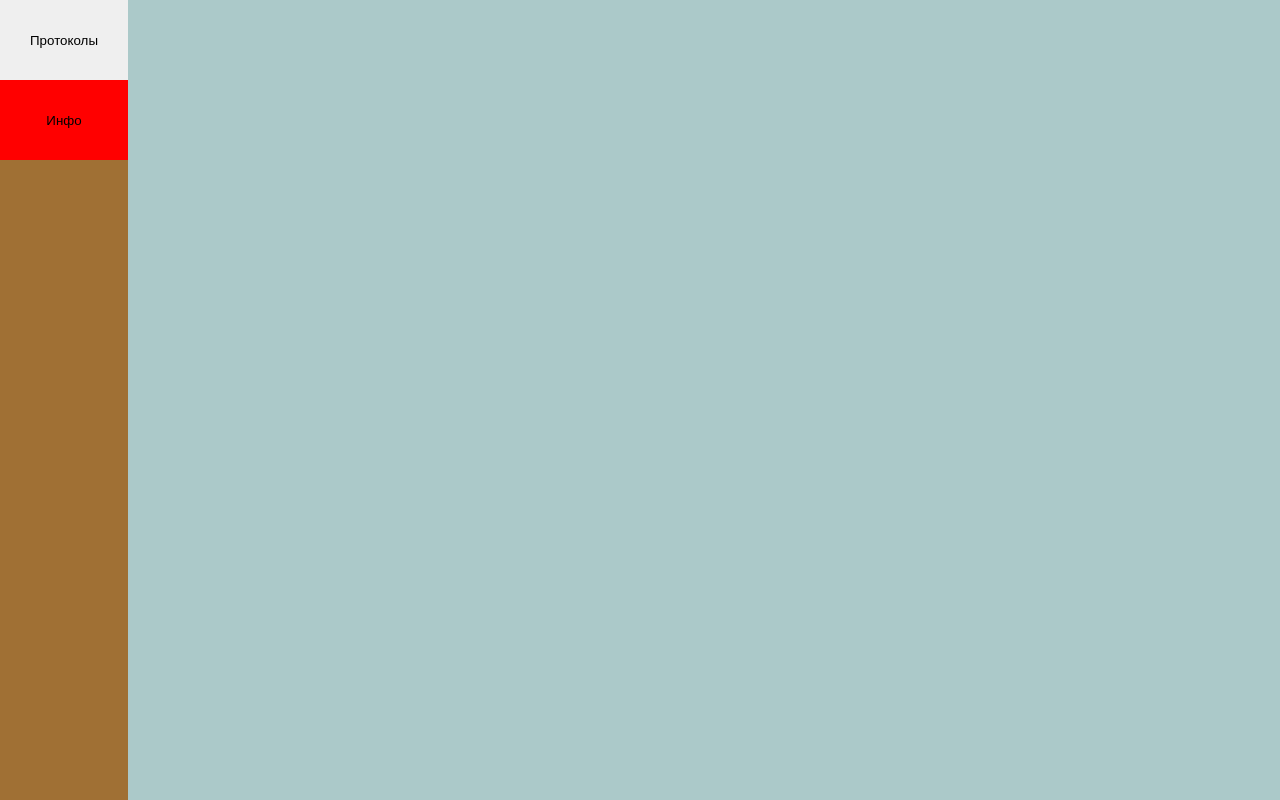
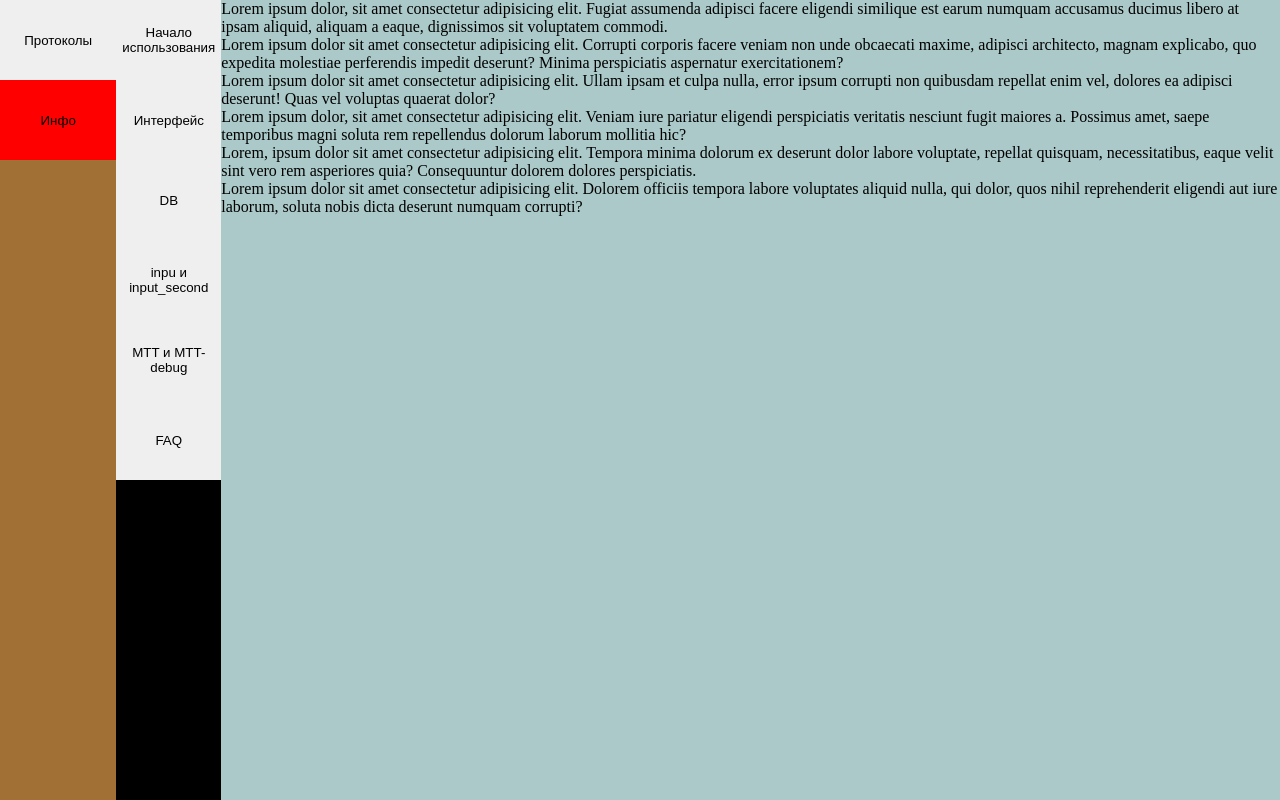
Before and after one commit to GooMang/tonometer-printing, a plain HTML site: page _internal/index.html in a window 1280 px wide. Both pictures are taken after a click on the button "Инфо". Drawn offline with Linux system fonts and the light colour scheme; files whose address does not match are found by name.

Commit message:
Version 2.1.1 minor fix bug

```diff
--- a/_internal/index.css
+++ b/_internal/index.css
@@ -71,6 +71,11 @@ body {
   height: 962px;
 }
 
+.img_check {
+  width: 400px;
+  height: 400px;
+}
+
 .full-info {
   display: flex;
 }
@@ -79,6 +84,12 @@ body {
   display: none;
 }
 
+.info-menu-type{
+  height: 100%;
+  width: 10%;
+  background-color: black;
+}
+
 .disable {
   pointer-events: none;
 }
--- a/_internal/index.html
+++ b/_internal/index.html
@@ -114,9 +114,11 @@
           <select class="basic_info" id="VerificationToolErrorValue"></select>
           <span id="base">Погрешность берётся из базы</span>
         </div>
+        <img src="img/Pop-cat-open.png" class="img_check hide" id = "check_open">
+        <img src="img/Pop-cat-close.png" class="img_check" id = "check_close">
         <button class="btn-printing" id="printing">Печать</button>
       </div>
-      <div style="margin-left: 150px;">
+      <div style="margin-left: 150px">
         <img
           src="img/MI-2582-2000.jpg"
           alt="МИ 2582-2000"
@@ -173,6 +175,61 @@
         />
       </div>
     </div>
+    <div class="full-info info-menu hide" style="width: 100%">
+      <div class="info-menu-type">
+        <button class="btn-menu btn-info-menu" value="start">
+          Начало использования
+        </button>
+        <button class="btn-menu btn-info-menu" value="interface">
+          Интерфейс
+        </button>
+        <button class="btn-menu btn-info-menu" value="DB">DB</button>
+        <button class="btn-menu btn-info-menu" value="input">
+          inpu и input_second
+        </button>
+        <button class="btn-menu btn-info-menu" value="MTT">
+          MTT и MTT-debug
+        </button>
+        <button class="btn-menu btn-info-menu" value="FAQ">FAQ</button>
+      </div>
+      <div>
+        <div class="menu-info-value" id="info-menu-type-start">
+          Lorem ipsum dolor, sit amet consectetur adipisicing elit. Fugiat
+          assumenda adipisci facere eligendi similique est earum numquam
+          accusamus ducimus libero at ipsam aliquid, aliquam a eaque,
+          dignissimos sit voluptatem commodi.
+        </div>
+        <div class="menu-info-value" id="info-menu-type-interface">
+          Lorem ipsum dolor sit amet consectetur adipisicing elit. Corrupti
+          corporis facere veniam non unde obcaecati maxime, adipisci architecto,
+          magnam explicabo, quo expedita molestiae perferendis impedit deserunt?
+          Minima perspiciatis aspernatur exercitationem?
+        </div>
+        <div class="menu-info-value" id="info-menu-type-DB">
+          Lorem ipsum dolor sit amet consectetur adipisicing elit. Ullam ipsam
+          et culpa nulla, error ipsum corrupti non quibusdam repellat enim vel,
+          dolores ea adipisci deserunt! Quas vel voluptas quaerat dolor?
+        </div>
+        <div class="menu-info-value" id="info-menu-type-input">
+          Lorem ipsum dolor, sit amet consectetur adipisicing elit. Veniam iure
+          pariatur eligendi perspiciatis veritatis nesciunt fugit maiores a.
+          Possimus amet, saepe temporibus magni soluta rem repellendus dolorum
+          laborum mollitia hic?
+        </div>
+        <div class="menu-info-value" id="info-menu-type-MTT">
+          Lorem, ipsum dolor sit amet consectetur adipisicing elit. Tempora
+          minima dolorum ex deserunt dolor labore voluptate, repellat quisquam,
+          necessitatibus, eaque velit sint vero rem asperiores quia?
+          Consequuntur dolorem dolores perspiciatis.
+        </div>
+        <div class="menu-info-value" id="info-menu-type-FAQ">
+          Lorem ipsum dolor sit amet consectetur adipisicing elit. Dolorem
+          officiis tempora labore voluptates aliquid nulla, qui dolor, quos
+          nihil reprehenderit eligendi aut iure laborum, soluta nobis dicta
+          deserunt numquam corrupti?
+        </div>
+      </div>
+    </div>
   </body>
   <script type="text/javascript" src="js-function.js"></script>
 </html>
--- a/_internal/js-eel.js
+++ b/_internal/js-eel.js
@@ -28,3 +28,9 @@ async function linkBaseInfo() {
     j++;
   }
 }
+
+function checker(bas) {
+  console.log(bas);
+  document.getElementById("check_open").classList.toggle("hide");
+  document.getElementById("check_close").classList.toggle("hide");
+}
--- a/_internal/js-function.js
+++ b/_internal/js-function.js
@@ -35,6 +35,9 @@ const btnTypePulsOximeter = document.getElementsByClassName(
   "btn-type__puls_oximeter"
 );
 const imgExample = document.getElementsByClassName("img_example");
+const btnInfoMenu = document.getElementsByClassName("btn-info-menu");
+const infoMenu = document.getElementsByClassName("info-menu");
+const menuInfoValue = document.getElementsByClassName("menu-info-value");
 
 // Эвент при нажатии на протоколы
 
@@ -44,6 +47,7 @@ btnStartProtocols.addEventListener("click", function () {
   for (i = 0; i < menuType__close.length; i++) {
     menuType__close[i].classList.remove("hide");
   }
+  infoMenu[0].classList.add("hide");
 });
 
 // Эвент при нажатии на инфо
@@ -54,10 +58,26 @@ btnStartInfo.addEventListener("click", function () {
   for (i = 0; i < menuType__close.length; i++) {
     menuType__close[i].classList.add("hide");
   }
+  infoMenu[0].classList.remove("hide");
   count = document.getElementsByClassName("full-info");
   count[0].classList.add("hide");
 });
 
+//Эвент при нажатии на различные позиции в инфо
+
+for (var i = 0; i < btnInfoMenu.length; i++) {
+  btnInfoMenu[i].onclick = function () {
+    for (var j = 0; j < btnInfoMenu.length; j++) {
+      btnInfoMenu[j].classList.remove("active");
+    }
+    for (i = 0; i < menuInfoValue.length; i++) {
+      menuInfoValue[i].classList.add("hide");
+    }
+    this.classList.add("active");
+    count = document.getElementById("info-menu-type-" + this.value);
+    count.classList.remove("hide");
+  };
+}
 // Эвент при нажатии на тонометр
 
 btnTypeTonometer__id.addEventListener("click", function () {
```
Also changed, not shown: 4 other files.
